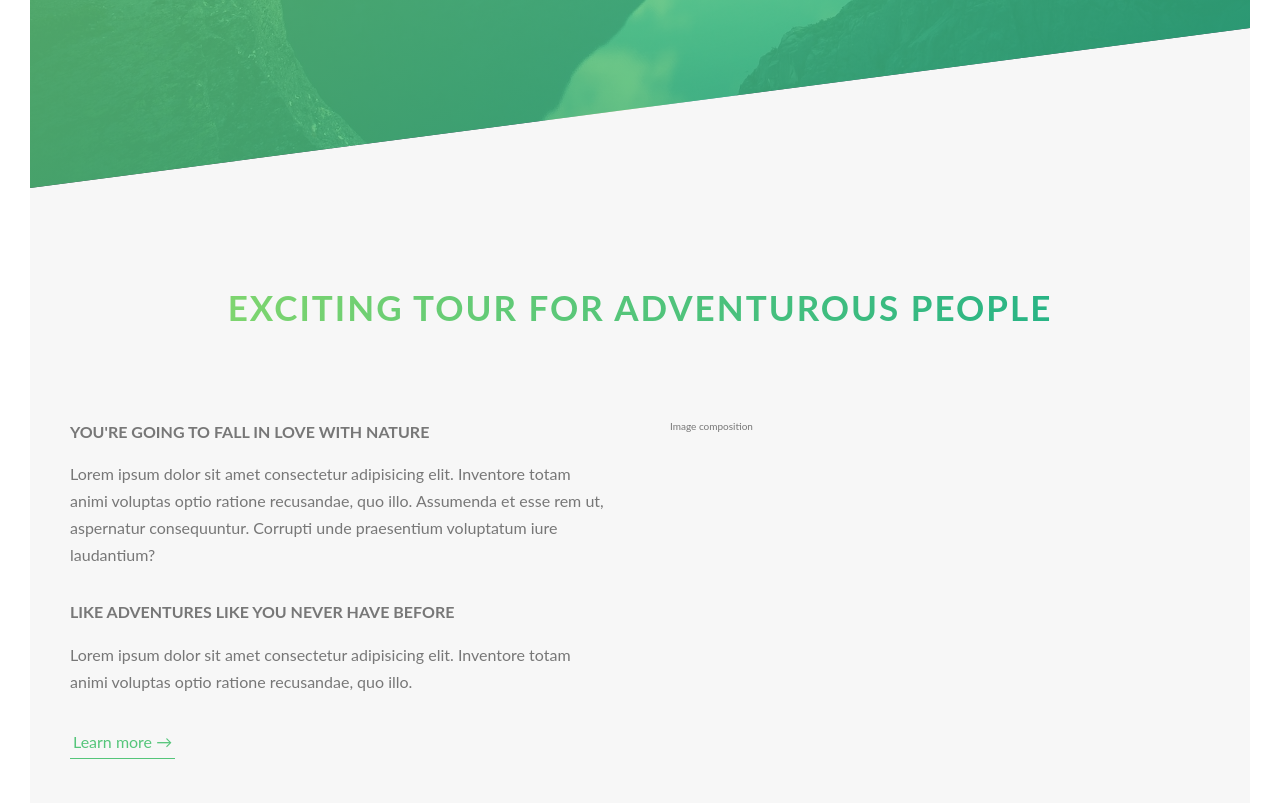
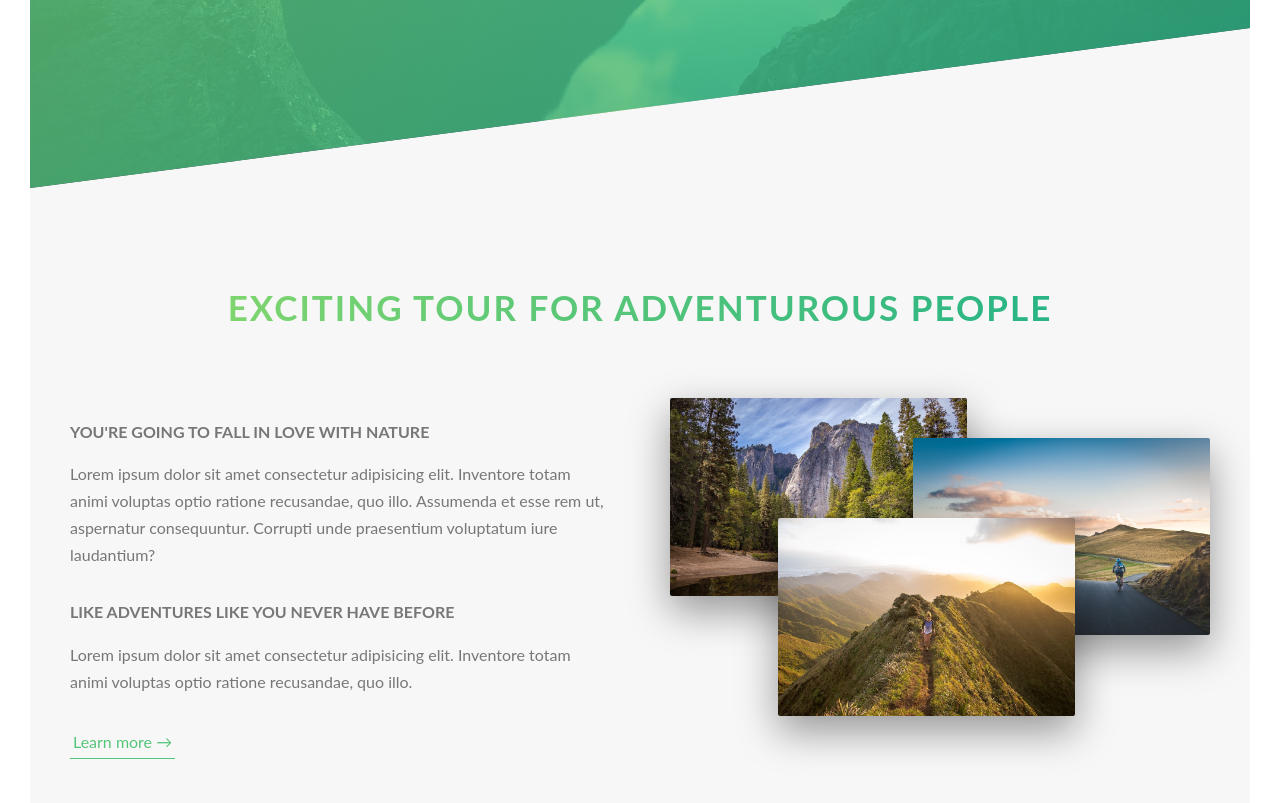
Before and after one commit to iguana-3d/css-advanced, a Next.js app: page /header in a window 1280 px wide. Shown: the part 602-1405 px from the top of the page. Built offline with nearby package versions, Linux system fonts and the light colour scheme.

Commit message:
images grid

```diff
--- a/src/pages/header.js
+++ b/src/pages/header.js
@@ -41,7 +41,11 @@ export default function Header(){
                             </a>
                         </div>
                         <div className="col-1-of-2">
-                            Image composition
+                            <div className="composition">
+                                <img src="/static/images/nat-1-large.jpg" alt="Photo 1" className="composition__photo composition__photo--p1"/>
+                                <img src="/static/images/nat-2-large.jpg" alt="Photo 2" className="composition__photo composition__photo--p2"/>
+                                <img src="/static/images/nat-3-large.jpg" alt="Photo 3" className="composition__photo composition__photo--p3"/>
+                            </div>
                         </div>
                     </div>
                 </section>
--- /dev/null
+++ b/styles/components/_composition.scss
@@ -0,0 +1,30 @@
+.composition {
+    position: relative;
+    &__photo {
+        width: 55%;
+        box-shadow: 0 1.5rem 4rem rgba($color-black, .4);
+        border-radius: .2rem;
+        position: absolute;
+        z-index: 10;
+        transition: all .2s;
+        outline-offset: 2rem;
+        &--p1 {
+            left: 0;
+            top: -2rem;
+        }
+        &--p2 {
+            right : 0;
+            top: 2rem;
+        }
+        &--p3 {
+            left: 20%;
+            top: 10rem;
+        }
+        &:hover {
+            outline: 1.5rem solid $color-primary;
+            transform: scale(1.05);
+            box-shadow: 0 2.5rem 4rem rgba($color-black, .5);
+            z-index: 20;
+        }
+    }
+}
--- a/styles/main.scss
+++ b/styles/main.scss
@@ -8,6 +8,7 @@
 @import './base/utilities';
 
 @import './components/button';
+@import './components/composition';
 
 @import './layout/header';
 @import './layout/grid';
```
